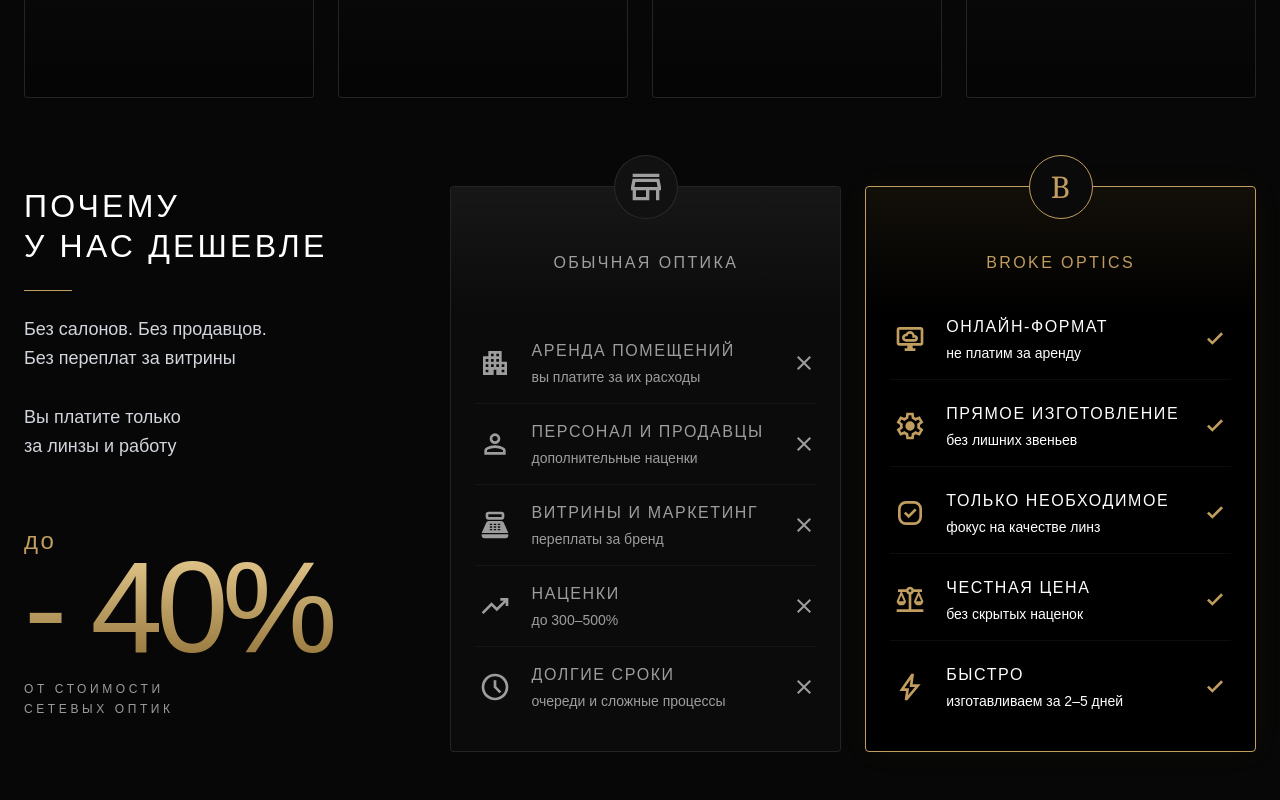
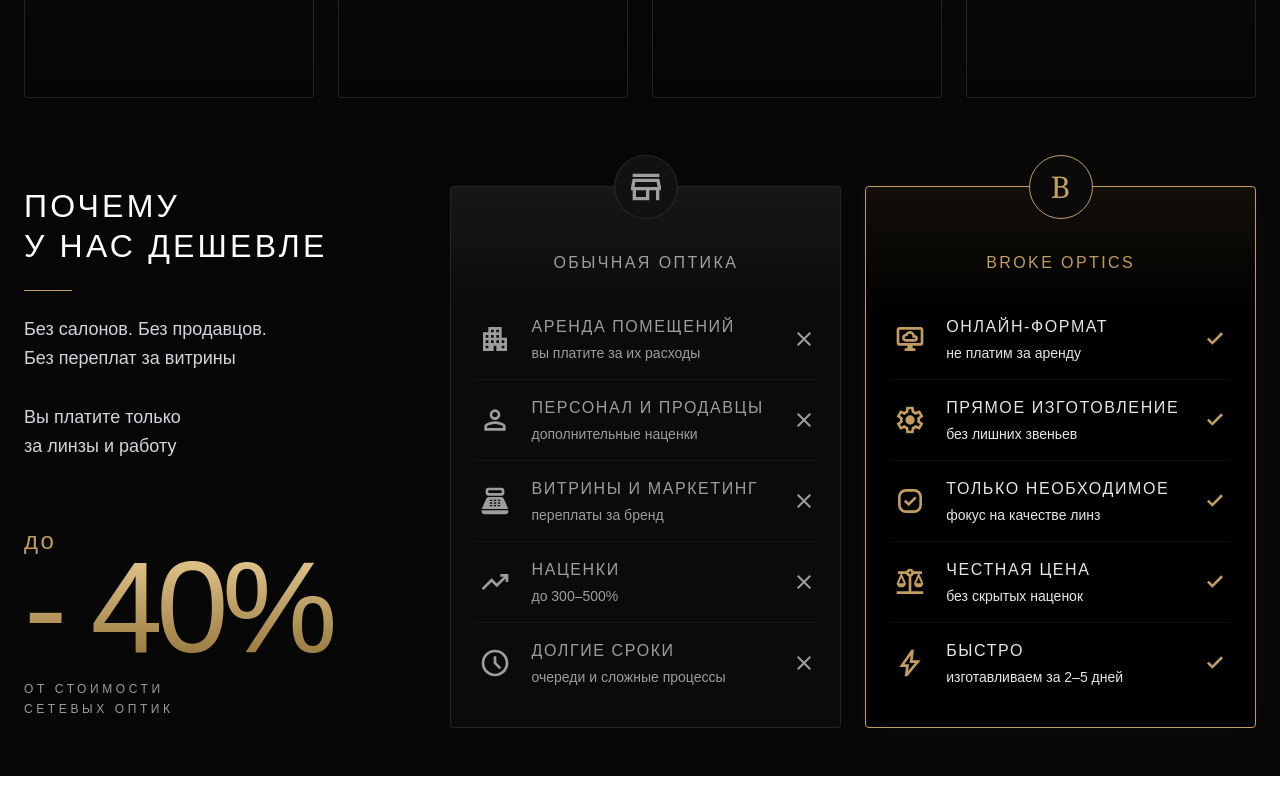
Before and after one commit to kxxdree/broke-optics, a Nuxt app: page / in a window 1280 px wide. Shown: the part 1519-2319 px from the top of the page. After the commit the page ends 2295 px from the top, so only its background shows below. Built offline with nearby package versions, Linux system fonts and the light colour scheme.

Commit message:
feat: wip cheaper section

```diff
--- a/app/components/CheaperSection.vue
+++ b/app/components/CheaperSection.vue
@@ -42,8 +42,8 @@
 
           <h3 class="text-center text-white/60 uppercase tracking-[0.15em] text-md mb-6 relative z-10 shrink-0">Обычная оптика</h3>
 
-          <div class="p-6 relative z-10 grow flex flex-col justify-between">
-            <div v-for="(item, index) in regularOptics" :key="index" class="flex items-center py-4 border-b border-white/5 last:border-b-0">
+          <ul class="px-6 pb-6 relative z-10 grow flex flex-col justify-between">
+            <li v-for="(item, index) in regularOptics" :key="index" class="flex items-center py-4 border-b border-white/5 last:border-b-0">
               <div class="w-10 shrink-0 text-gray-600 flex justify-center">
                 <component :is="item.icon" class="text-white/60 w-8 h-8" />
               </div>
@@ -54,8 +54,8 @@
               <div class="text-gray-600 text-sm shrink-0">
                 <CloseIcon class="text-white/60 w-6 h-6" />
               </div>
-            </div>
-          </div>
+            </li>
+          </ul>
         </div>
 
         <div class="relative bg-black border border-[#c19d60] rounded pt-16 flex flex-col overflow-visible shadow-[0_0_30px_rgba(193,157,96,0.05)] h-full">
@@ -69,20 +69,20 @@
 
           <h3 class="text-center text-[#c19d60] uppercase tracking-[0.15em] text-md mb-6 relative z-10 shrink-0">Broke Optics</h3>
 
-          <div class="px-6 pb-6 relative z-10 grow flex flex-col justify-between">
-            <div v-for="(item, index) in brokeOptics" :key="index" class="flex items-center py-4 border-b border-white/5 last:border-b-0">
+          <ul class="px-6 pb-6 relative z-10 grow flex flex-col justify-between">
+            <li v-for="(item, index) in brokeOptics" :key="index" class="flex items-center py-4 border-b border-white/5 last:border-b-0">
               <div class="w-10 shrink-0 text-[#c19d60] flex justify-center">
                 <component :is="item.icon" class="text-[#c19d60] w-8 h-8" />
               </div>
               <div class="grow pl-4">
-                <div class="text-md text-white uppercase tracking-widest mb-1">{{ item.title }}</div>
-                <div class="text-sm text-white">{{ item.desc }}</div>
+                <div class="text-md text-white/90 uppercase tracking-widest mb-1">{{ item.title }}</div>
+                <div class="text-sm text-white/90">{{ item.desc }}</div>
               </div>
               <div class="text-[#c19d60] text-sm shrink-0 pl-2">
                 <CheckIcon class="text-[#c19d60] w-8 h-8" />
               </div>
-            </div>
-          </div>
+            </li>
+          </ul>
         </div>
       </div>
     </div>
```
